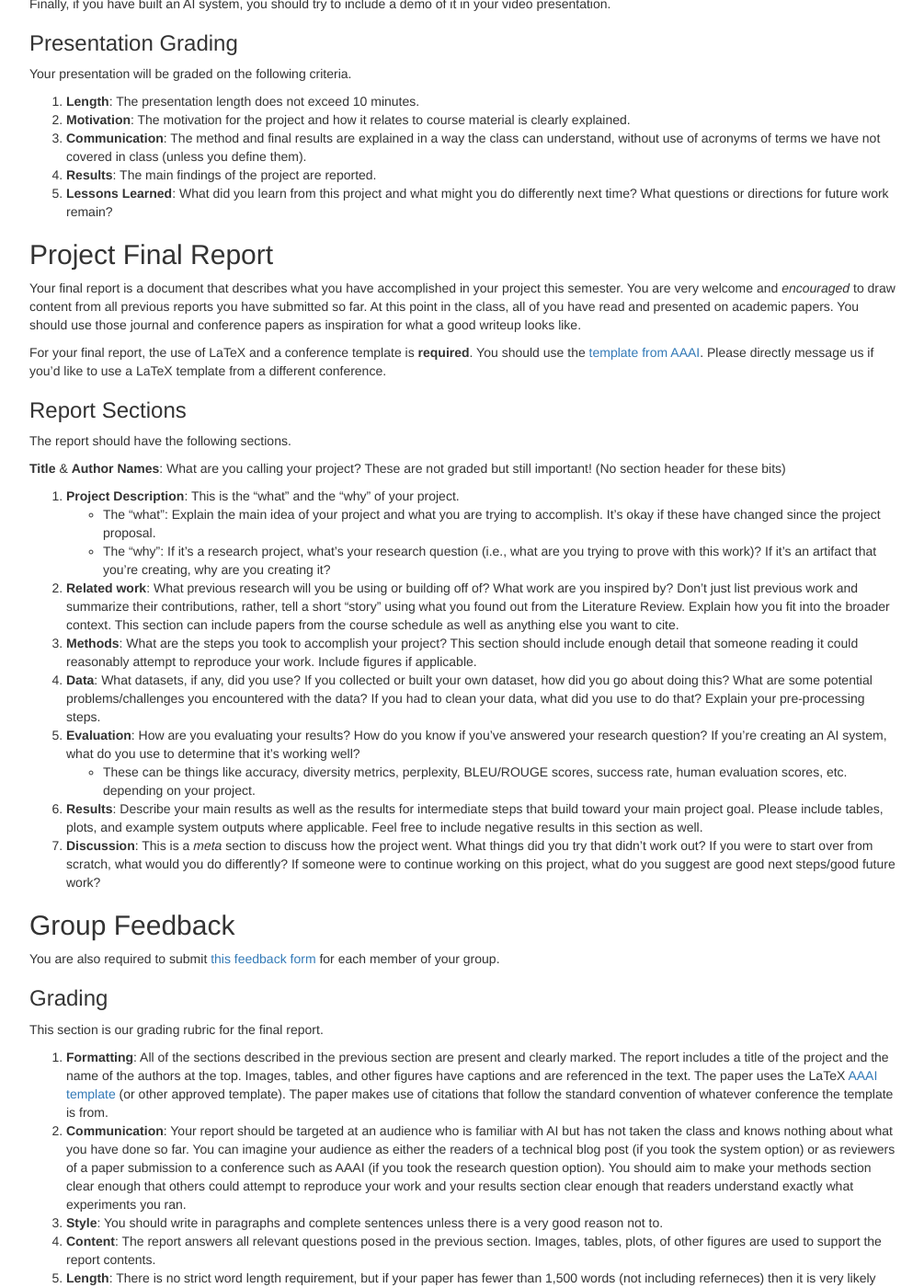
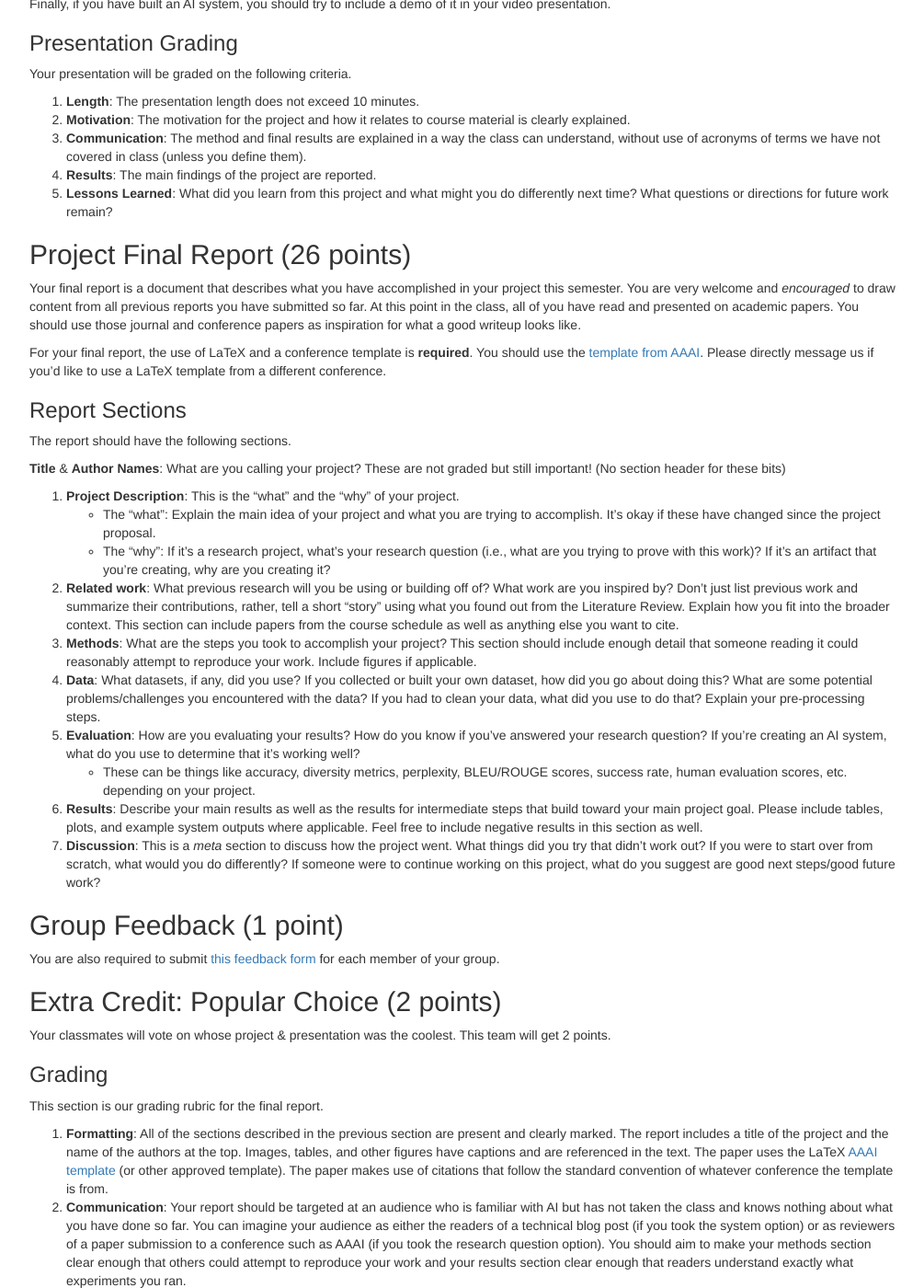
Before and after one commit to lara-martin/Principles-of-AI, a Jekyll site: the page built from homeworks/project/final-submission.md, in a window 1280 px wide and 1400 px high, scrolled down 442 px. Shown: the whole window at 92% size, without its empty margins (233-1238 px from the left). Built offline with Jekyll 4.4.1, drawn with Linux system fonts in a browser that asks for light colours; nearby versions of some CDN libraries; a script that is not in the unit is left out; some of the changed text lies outside the part shown.

Commit message:
headers with points

```diff
--- a/homeworks/project/final-submission.md
+++ b/homeworks/project/final-submission.md
@@ -55,7 +55,7 @@ You can download the materials for this assignment here:
 =============================================================
 For your final project you should prepare a 10 minute video presentation for the class and a report documenting what you accomplished. **The video presentation submission is due December 19 before the exam time (1PM) and the final report is due on December 19 at 11:59PM.**
 
-## Video Presentation
+## Video Presentation (5 points)
 For this semester we are requiring all presentations to be in pre-recorded video form -- this will allow us to move through presentations quickly while simultaneously leaving you with a nice artifact that you can show off to friends/colleagues/future employers.
 We will be enforcing a strict time limit of 10 minutes for the video submission so please do not exceed that.
 To that end, please feel free to use editing software such as iMovie or Windows Movie Maker to edit down and refine your video presentation.
@@ -72,7 +72,7 @@ Your presentation will be graded on the following criteria.
 5. __Lessons Learned__: What did you learn from this project and what might you do differently next time? What questions or directions for future work remain?
 
 
-## Project Final Report
+## Project Final Report (26 points)
 Your final report is a document that describes what you have accomplished in your project this semester. You are very welcome and *encouraged* to draw content from all previous reports you have submitted so far. At this point in the class, all of you have read and presented on academic papers. You should use those journal and conference papers as inspiration for what a good writeup looks like.
 
 For your final report, the use of LaTeX and a conference template is **required**. You should use the [template from AAAI](https://www.aaai.org/Publications/Templates/AuthorKit23.zip). Please directly message us if you'd like to use a LaTeX template from a different conference.
@@ -93,8 +93,11 @@ __Title__ & __Author Names__: What are you calling your project? These are not g
 7. __Discussion__: This is a _meta_ section to discuss how the project went.
 What things did you try that didn't work out? If you were to start over from scratch, what would you do differently? If someone were to continue working on this project, what do you suggest are good next steps/good future work?
 
-## Group Feedback
+## Group Feedback (1 point)
 You are also required to submit [this feedback form](https://forms.gle/P3SJPrxFpCCAvYxT8) for each member of your group.
+
+## Extra Credit: Popular Choice (2 points)
+Your classmates will vote on whose project & presentation was the coolest. This team will get 2 points.
 
 ### Grading
 This section is our grading rubric for the final report.
```
